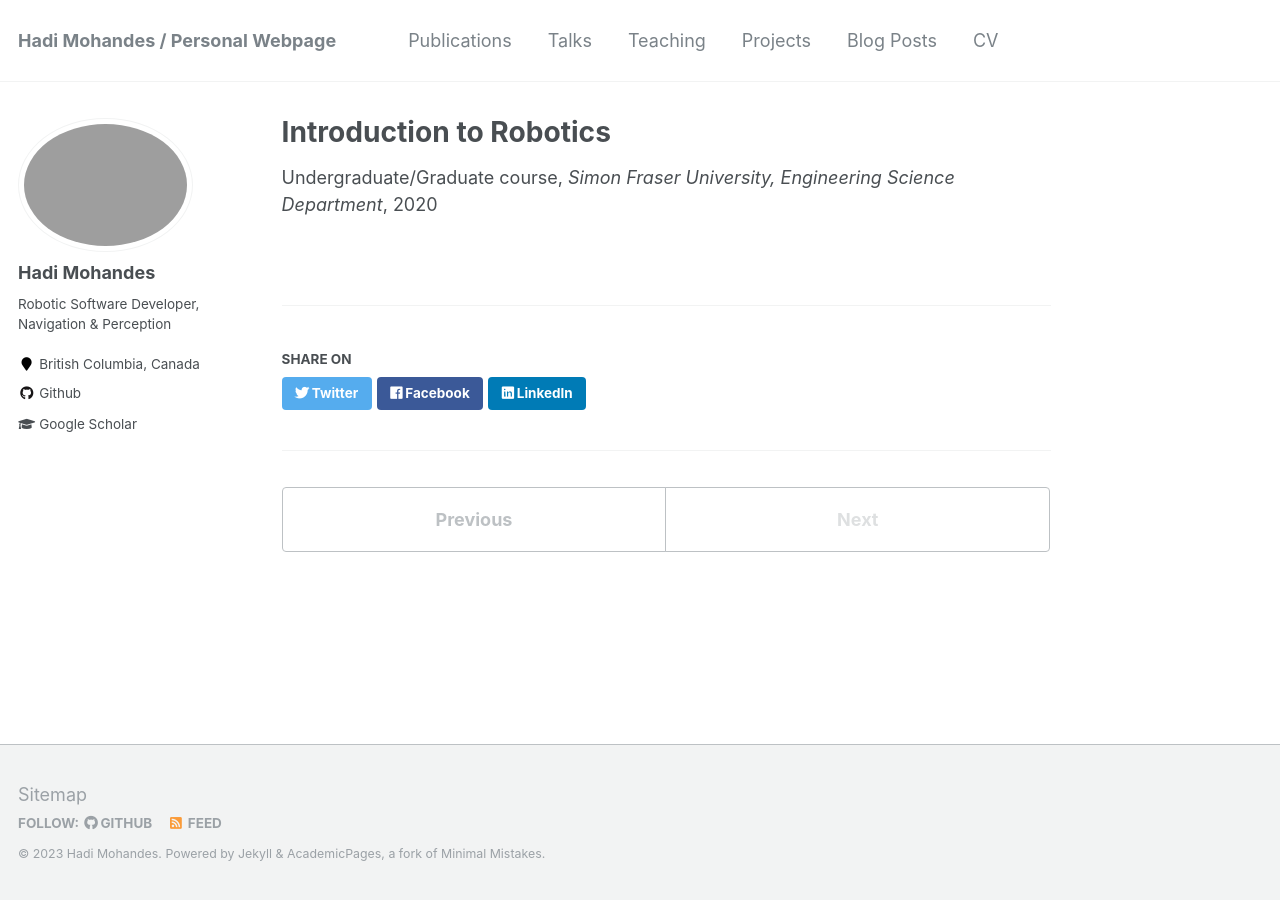
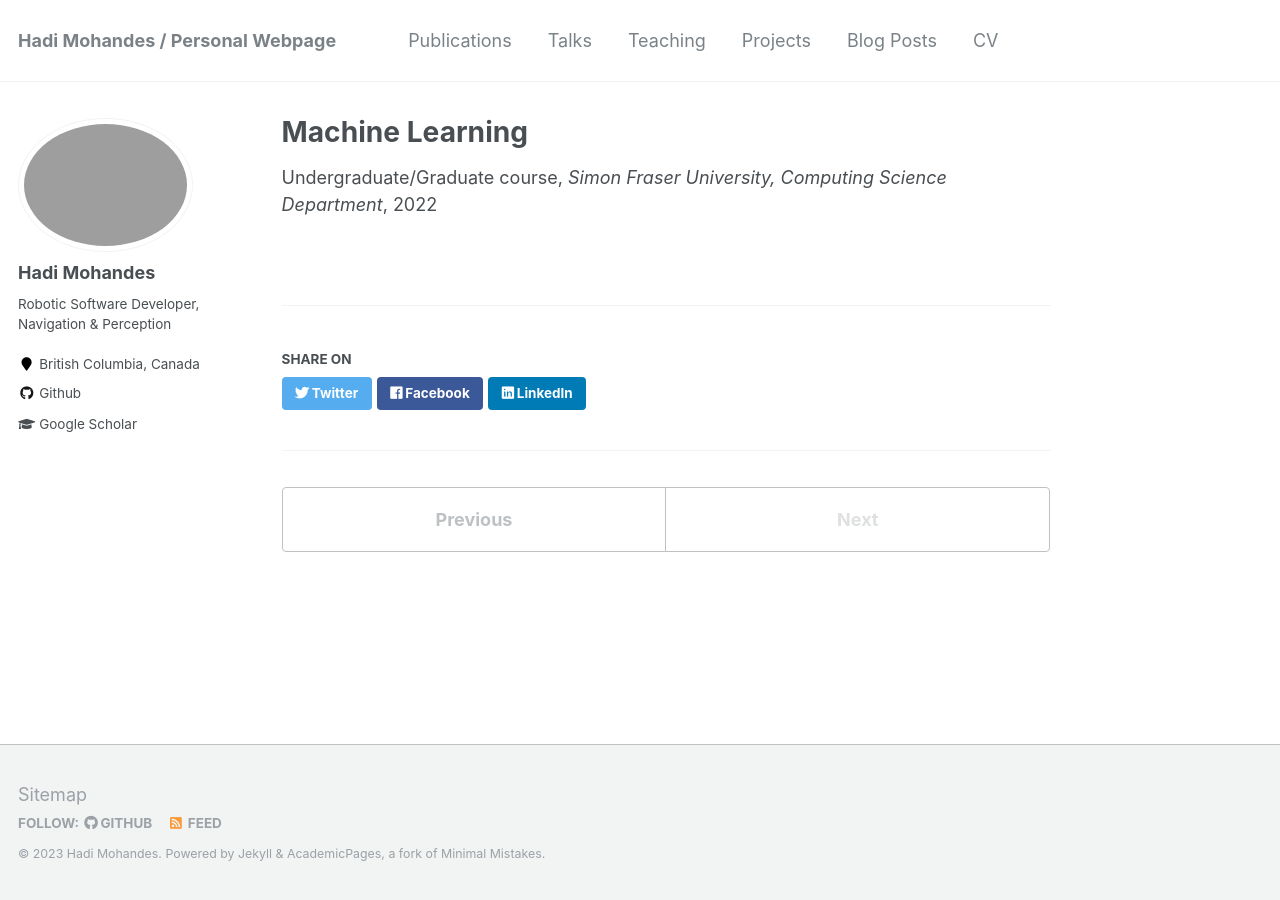
Before and after one commit to hadimohandes/hadimohandes.github.io, a Jekyll site: the page built from _teaching/TA-2.md, in a window 1280 px wide. Built offline with Jekyll 4.4.1, drawn with Linux system fonts in a browser that asks for light colours.

Commit message:
Update and rename test.md to TA-2.md

```diff
--- a/_teaching/test.md
+++ b/_teaching/TA-2.md
@@ -1,9 +1,9 @@
 ---
-title: "Introduction to Robotics"
+title: "Machine Learning"
 collection: teaching
 type: "Undergraduate/Graduate course"
 permalink: /teaching/2020-spring-teaching-1
-venue: "Simon Fraser University, Engineering Science Department"
-date: 2020-01-01
+venue: "Simon Fraser University, Computing Science Department"
+date: 2022-01-01
 location: "BC, Canada"
 ---
```
